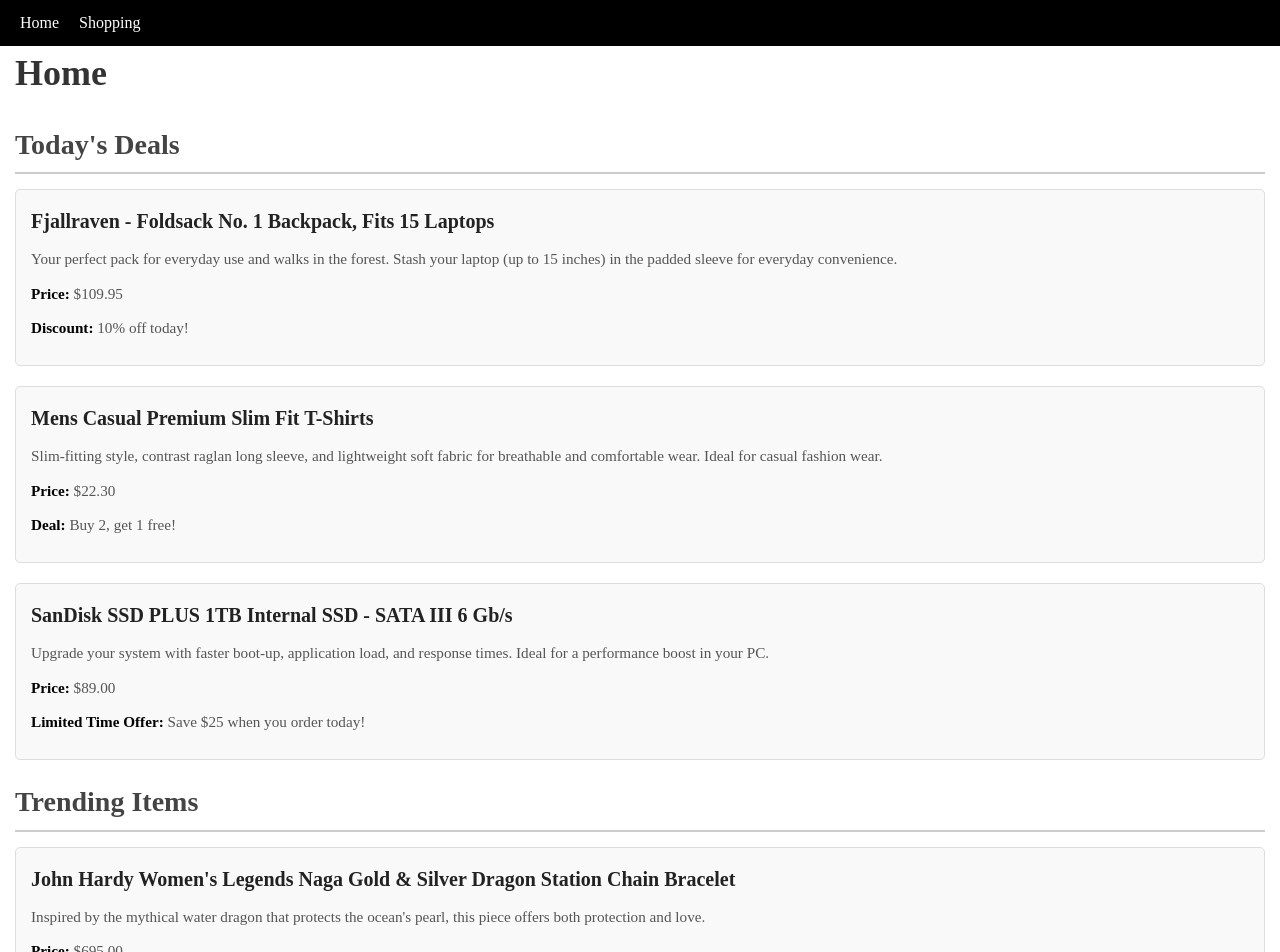
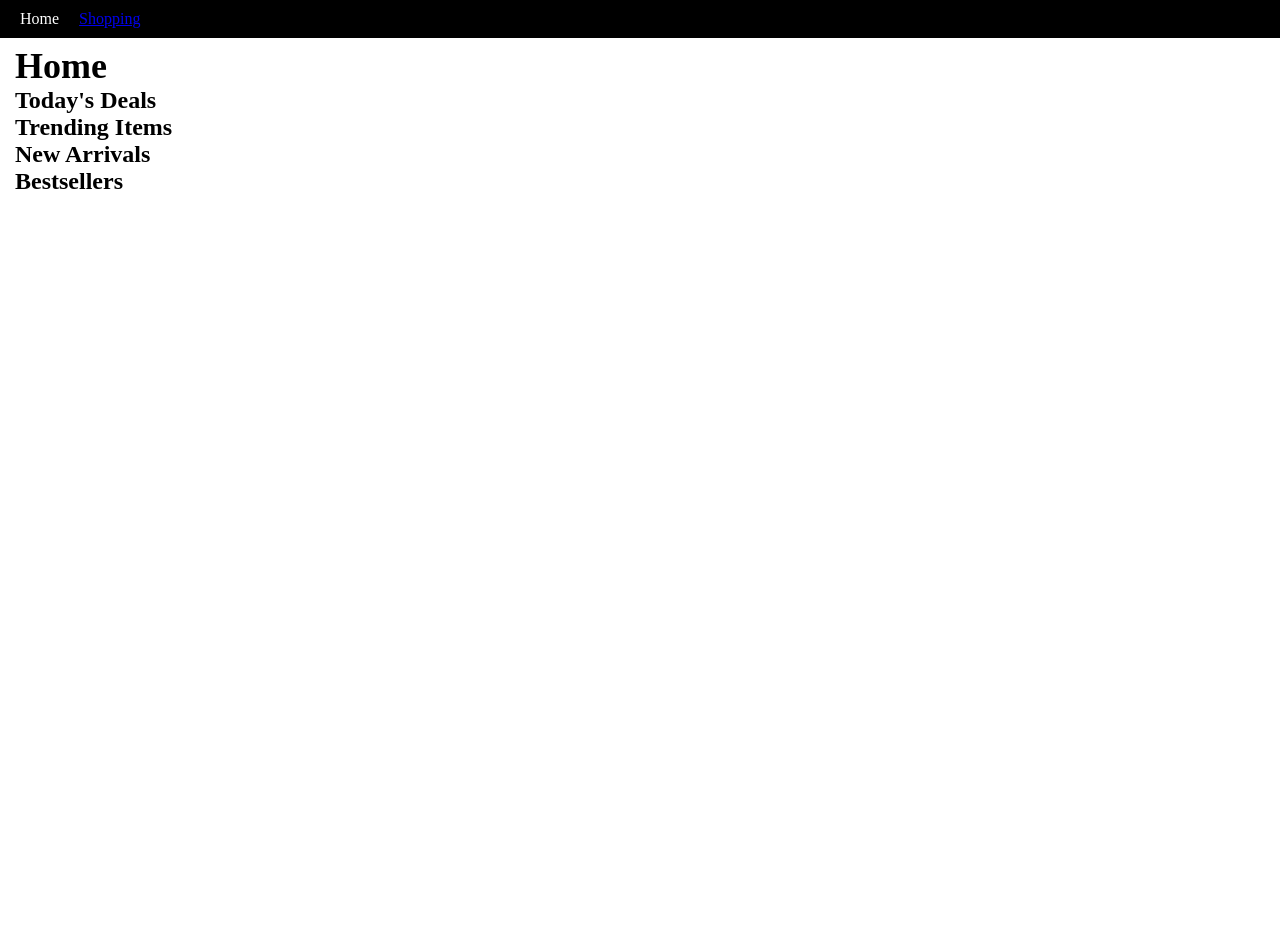
Before and after one commit to tcollm/react-shopping-cart, a React (Vite) app: page / in a window 1280 px wide. Shown: the top 952 px of the page. After the commit the page ends 800 px from the top, so only its background shows below. Built offline with nearby package versions, Linux system fonts and the light colour scheme.

Commit message:
fix: refactor router
- Create HomePage component that will hold the home page content instead
of App.jsx.
- App.jsx now contains the only instance of NavBar, and uses an Outlet to
navigate to children (shopping and home page.)

```diff
--- a/src/App.css
+++ b/src/App.css
@@ -1,4 +1,3 @@
-/* Global Styles */
 *,
 *::before,
 *::after {
@@ -10,61 +9,14 @@
 body {
   margin: 0;
   padding: 0;
-  line-height: 1.6;
 }
 
 h1 {
   font-size: 2.25rem;
-  color: #333;
 }
 
 .body {
   position: relative;
   padding-top: 45px;
   padding-left: 15px;
-  padding-right: 15px;
 }
-
-/* Section Titles */
-.body h2 {
-  font-size: 1.75rem;
-  margin-bottom: 15px;
-  color: #444;
-  border-bottom: 2px solid #ccc;
-  padding-bottom: 5px;
-  margin-top: 20px;
-}
-
-/* Item Cards */
-.body section > div {
-  background-color: #f9f9f9;
-  border: 1px solid #ddd;
-  border-radius: 5px;
-  padding: 15px;
-  margin-bottom: 20px;
-  transition: box-shadow 0.3s ease;
-}
-
-.body section > div:hover {
-  box-shadow: 0 2px 10px rgba(0, 0, 0, 0.1);
-}
-
-/* Item Titles */
-.body h3 {
-  font-size: 1.25rem;
-  color: #222;
-  margin-bottom: 10px;
-}
-
-/* Item Descriptions */
-.body p {
-  font-size: 0.95rem;
-  color: #555;
-  margin-bottom: 10px;
-}
-
-/* Item Prices */
-.body p strong {
-  font-weight: bold;
-  color: #000;
-}
--- a/src/App.jsx
+++ b/src/App.jsx
@@ -1,171 +1,12 @@
 import "./App.css";
 import NavBar from "./components/NavBar/NavBar";
-
-// TODO: cache items so that they can be loaded in both Home and Shopping Pages
+import { Outlet } from "react-router-dom";
 
 function App() {
   return (
     <>
       <NavBar />
-      <section className="body">
-        <h1>Home</h1>
-
-        {/* Today's Deals */}
-        <section>
-          <h2>Today&#39;s Deals</h2>
-          <div>
-            <h3>Fjallraven - Foldsack No. 1 Backpack, Fits 15 Laptops</h3>
-            <p>
-              Your perfect pack for everyday use and walks in the forest. Stash
-              your laptop (up to 15 inches) in the padded sleeve for everyday
-              convenience.
-            </p>
-            <p>
-              <strong>Price:</strong> $109.95
-            </p>
-            <p>
-              <strong>Discount:</strong> 10% off today!
-            </p>
-          </div>
-          <div>
-            <h3>Mens Casual Premium Slim Fit T-Shirts</h3>
-            <p>
-              Slim-fitting style, contrast raglan long sleeve, and lightweight
-              soft fabric for breathable and comfortable wear. Ideal for casual
-              fashion wear.
-            </p>
-            <p>
-              <strong>Price:</strong> $22.30
-            </p>
-            <p>
-              <strong>Deal:</strong> Buy 2, get 1 free!
-            </p>
-          </div>
-          <div>
-            <h3>SanDisk SSD PLUS 1TB Internal SSD - SATA III 6 Gb/s</h3>
-            <p>
-              Upgrade your system with faster boot-up, application load, and
-              response times. Ideal for a performance boost in your PC.
-            </p>
-            <p>
-              <strong>Price:</strong> $89.00
-            </p>
-            <p>
-              <strong>Limited Time Offer:</strong> Save $25 when you order
-              today!
-            </p>
-          </div>
-        </section>
-
-        {/* Trending Items */}
-        <section>
-          <h2>Trending Items</h2>
-          <div>
-            <h3>
-              John Hardy Women&#39;s Legends Naga Gold & Silver Dragon Station
-              Chain Bracelet
-            </h3>
-            <p>
-              Inspired by the mythical water dragon that protects the
-              ocean&#39;s pearl, this piece offers both protection and love.
-            </p>
-            <p>
-              <strong>Price:</strong> $695.00
-            </p>
-          </div>
-          <div>
-            <h3>Mens Cotton Jacket</h3>
-            <p>
-              Perfect for all seasons, this jacket is great for outdoor
-              activities or as a stylish layer for everyday use.
-            </p>
-            <p>
-              <strong>Price:</strong> $55.99
-            </p>
-            <p>
-              <strong>Popular:</strong> Highly rated by customers for comfort
-              and style.
-            </p>
-          </div>
-          <div>
-            <h3>WD 2TB Elements Portable External Hard Drive - USB 3.0</h3>
-            <p>
-              Expand your storage with this reliable and fast external hard
-              drive. Ideal for backing up your data on the go.
-            </p>
-            <p>
-              <strong>Price:</strong> $64.00
-            </p>
-            <p>
-              <strong>Trending:</strong> Top-selling storage solution.
-            </p>
-          </div>
-        </section>
-
-        {/* New Arrivals */}
-        <section>
-          <h2>New Arrivals</h2>
-          <div>
-            <h3>Solid Gold Petite Micropave</h3>
-            <p>
-              A beautiful, dainty piece that adds a touch of elegance to any
-              outfit. Satisfaction guaranteed with a 30-day return policy.
-            </p>
-            <p>
-              <strong>Price:</strong> $168.00
-            </p>
-            <p>
-              <strong>Just In:</strong> Perfect for gifts or self-indulgence.
-            </p>
-          </div>
-          <div>
-            <h3>Mens Casual Slim Fit</h3>
-            <p>
-              The perfect blend of style and comfort. Ideal for everyday wear,
-              with sizes to suit all body types.
-            </p>
-            <p>
-              <strong>Price:</strong> $15.99
-            </p>
-            <p>
-              <strong>New:</strong> Recently added, and already a customer
-              favorite!
-            </p>
-          </div>
-        </section>
-
-        {/* Bestsellers */}
-        <section>
-          <h2>Bestsellers</h2>
-          <div>
-            <h3>White Gold Plated Princess Ring</h3>
-            <p>
-              A classic engagement ring, perfect for spoiling your loved one on
-              special occasions.
-            </p>
-            <p>
-              <strong>Price:</strong> $9.99
-            </p>
-            <p>
-              <strong>Bestseller:</strong> Customers love this elegant and
-              affordable option.
-            </p>
-          </div>
-          <div>
-            <h3>Pierced Owl Rose Gold Plated Stainless Steel Double</h3>
-            <p>
-              Stylish and durable, these earrings are perfect for everyday wear
-              or as a gift.
-            </p>
-            <p>
-              <strong>Price:</strong> $10.99
-            </p>
-            <p>
-              <strong>Hot Item:</strong> Trending among fashion enthusiasts.
-            </p>
-          </div>
-        </section>
-      </section>
+      <Outlet />
     </>
   );
 }
--- /dev/null
+++ b/src/components/HomePage/HomePage.jsx
@@ -0,0 +1,41 @@
+const HomePage = () => {
+  return (
+    <section className="body">
+      <h1>Home</h1>
+
+      {/* Today's Deals */}
+      <section className="deals">
+        <h2>Today&#39;s Deals</h2>
+        <div className="backpack"></div>
+        <div className="slimfit shirt"></div>
+        <div className="ssd disk"></div>
+      </section>
+
+      {/* Trending Items */}
+      <section className="trending">
+        <h2>Trending Items</h2>
+        <div className=""></div>
+        <div className=""></div>
+        <div className=""></div>
+      </section>
+
+      {/* New Arrivals */}
+      <section className="newArrivals">
+        <h2>New Arrivals</h2>
+        <div className=""></div>
+        <div className=""></div>
+        <div className=""></div>
+      </section>
+
+      {/* Bestsellers */}
+      <section className="bestsellers">
+        <h2>Bestsellers</h2>
+        <div className=""></div>
+        <div className=""></div>
+        <div className=""></div>
+      </section>
+    </section>
+  );
+};
+
+export default HomePage;
--- a/src/components/ItemsList/ItemsList.jsx
+++ b/src/components/Items/ItemsList.jsx
@@ -1,7 +1,8 @@
 import classes from "./ItemsList.module.css";
 import AddItem from "../AddItem/AddItem";
-import useFetchItems from "./useFetchItems";
+// import useFetchItems from "./useFetchItems";
 import { useState } from "react";
+import PropTypes from "prop-types";
 
 // item object:
 // {
@@ -13,8 +14,8 @@
 //   image:'...'
 // },
 
-const ItemsList = () => {
-  const { items, error } = useFetchItems();
+const ItemsList = ({ items }) => {
+  // const { items, error } = useFetchItems();
   const [itemCount, setItemCount] = useState(1);
 
   const incrementItemCount = () => {
@@ -22,9 +23,9 @@
     setItemCount(itemCount + 1);
   };
 
-  if (error) {
-    return <p>Error fetching items: {error.message}</p>;
-  }
+  // if (error) {
+  //   return <p>Error fetching items: {error.message}</p>;
+  // }
 
   return (
     <ul className={classes.ul}>
@@ -43,4 +44,17 @@
   );
 };
 
+ItemsList.propTypes = {
+  items: PropTypes.arrayOf(
+    PropTypes.shape({
+      id: PropTypes.number.isRequired,
+      title: PropTypes.string.isRequired,
+      price: PropTypes.number.isRequired,
+      category: PropTypes.string,
+      description: PropTypes.string.isRequired,
+      image: PropTypes.string.isRequired,
+    })
+  ).isRequired,
+};
+
 export default ItemsList;
--- a/src/components/NavBar/NavBar.jsx
+++ b/src/components/NavBar/NavBar.jsx
@@ -2,7 +2,7 @@
 import classes from "./NavBar.module.css";
 
 const NavBar = () => {
-  const location = useLocation();
+  // const location = useLocation();
 
   return (
     <>
@@ -14,7 +14,9 @@
             </Link>
           </li>
           <li>
-            {/* Disallow the user from routing to shopping when already on shopping page */}
+            <Link to="shopping">Shopping</Link>
+
+            {/* Disallow the user from routing to shopping when already on shopping page
             {location.pathname === "/shopping" ? (
               <Link
                 to="#"
@@ -27,7 +29,7 @@
               <Link to="shopping" className={classes.link}>
                 Shopping
               </Link>
-            )}
+            )} */}
           </li>
         </ul>
       </nav>
--- a/src/components/ShoppingPage/ShoppingPage.jsx
+++ b/src/components/ShoppingPage/ShoppingPage.jsx
@@ -1,16 +1,14 @@
-import NavBar from "../NavBar/NavBar";
+// import NavBar from "../NavBar/NavBar";
 import classes from "./ShoppingPage.module.css";
-import ItemsList from "../ItemsList/ItemsList";
+// import ItemsList from "../Items/ItemsList";
 
 const ShoppingPage = () => {
   return (
     <>
-      <NavBar />
+      {/* <NavBar /> */}
       <section className={classes.body}>
         <h1>Shopping</h1>
-        <section className="items">
-          <ItemsList />
-        </section>
+        <section className="items">{/* <ItemsList /> */}</section>
       </section>
     </>
   );
```
Also changed, not shown: src/components/HomePage/HomePage.module.css (added, +51 -0 lines), src/routes.jsx (+11 -4 lines), src/components/Items/ItemsList.module.css (renamed from src/components/ItemsList/ItemsList.module.css), src/components/Items/useFetchItems.js (renamed from src/components/ItemsList/useFetchItems.js).
